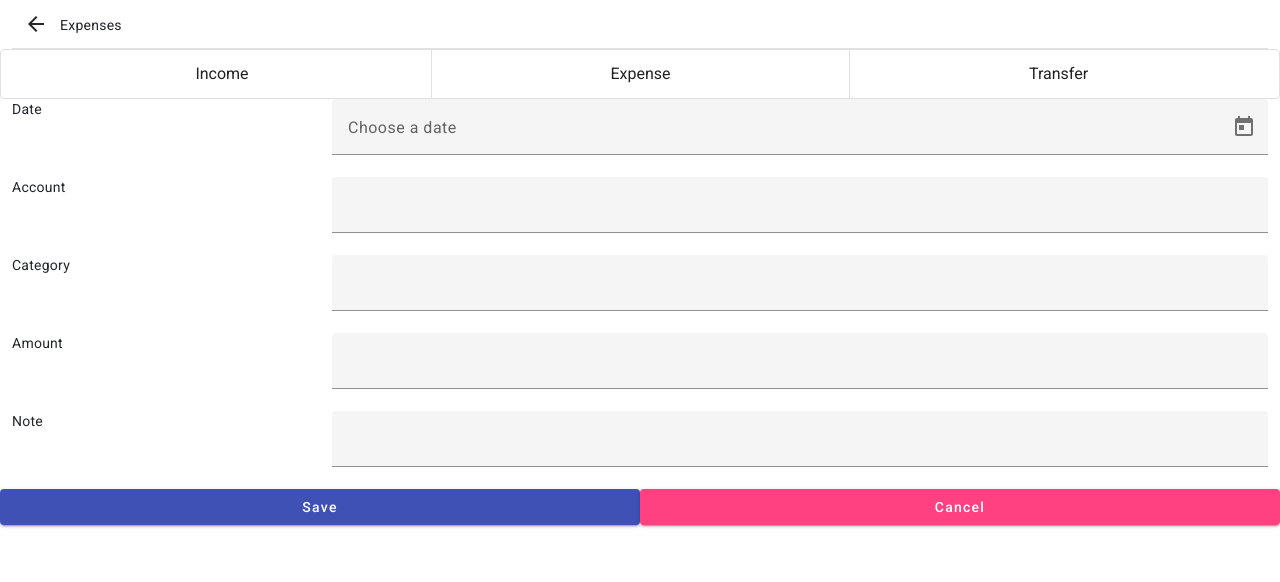
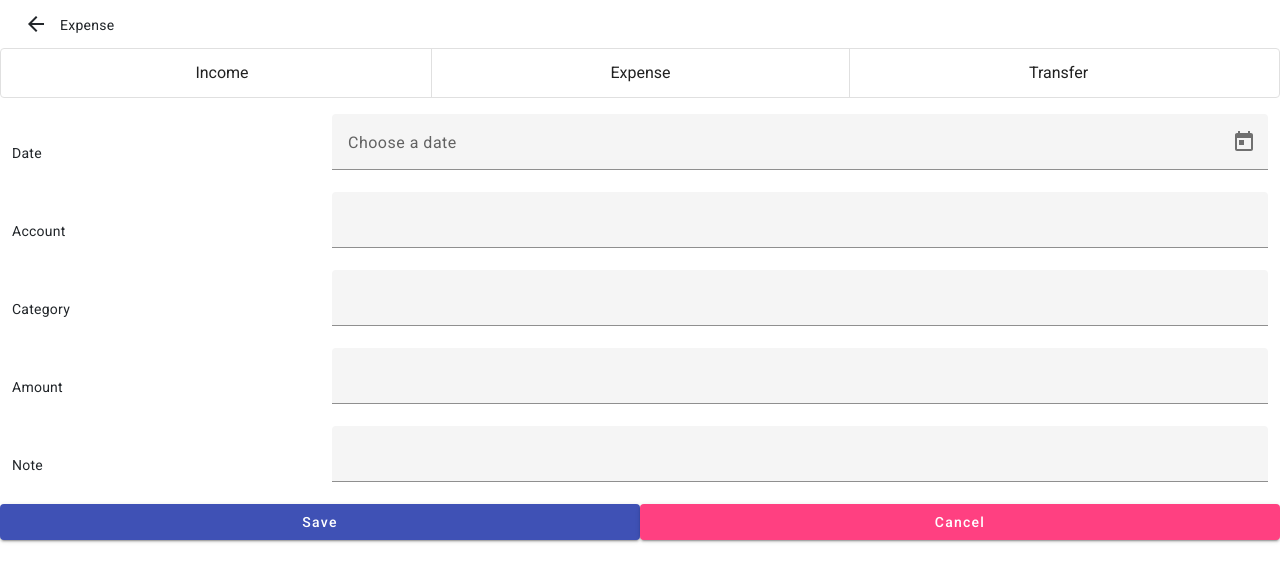
Before and after one commit to vinayak-more/expense-manager, an Angular app: page /transactions/new in a window 1280 px wide. Shown: the top 582 px of the page. Built offline with nearby package versions, Linux system fonts and the light colour scheme.

Commit message:
css changes

```diff
--- a/src/app/transaction-edit/transaction-edit.component.html
+++ b/src/app/transaction-edit/transaction-edit.component.html
@@ -3,9 +3,8 @@
         <button mat-icon-button (click)="onBack()">
             <mat-icon>arrow_back</mat-icon>
         </button>
-        <span style="vertical-align: super;">Expenses</span>
+        <span style="vertical-align: super;">Expense</span>
     </div>
-    <mat-divider></mat-divider>
     <form>
         <div class="row">
             <mat-button-toggle-group name="fontStyle" aria-label="Font Style">
@@ -14,7 +13,7 @@
                 <mat-button-toggle class="col-4" value="transfer">Transfer</mat-button-toggle>
             </mat-button-toggle-group>
         </div>
-        <div class="row">
+        <div class="row mt-3 align-items-center">
             <div class="col-3">Date</div>
             <mat-form-field class="col-9">
                 <mat-label>Choose a date</mat-label>
@@ -40,7 +39,7 @@
             <mat-form-field class="col-9">
                 <input matInput>
             </mat-form-field>
-            <button class="col-6" mat-raised-button color="primary" type="submit"> Save</button>
+            <button class="col-6" mat-raised-button color="primary" type="button"> Save</button>
             <button class="col-6" mat-raised-button color="accent" type="button" (click)="onBack()">Cancel</button>
         </div>
     </form>
```
